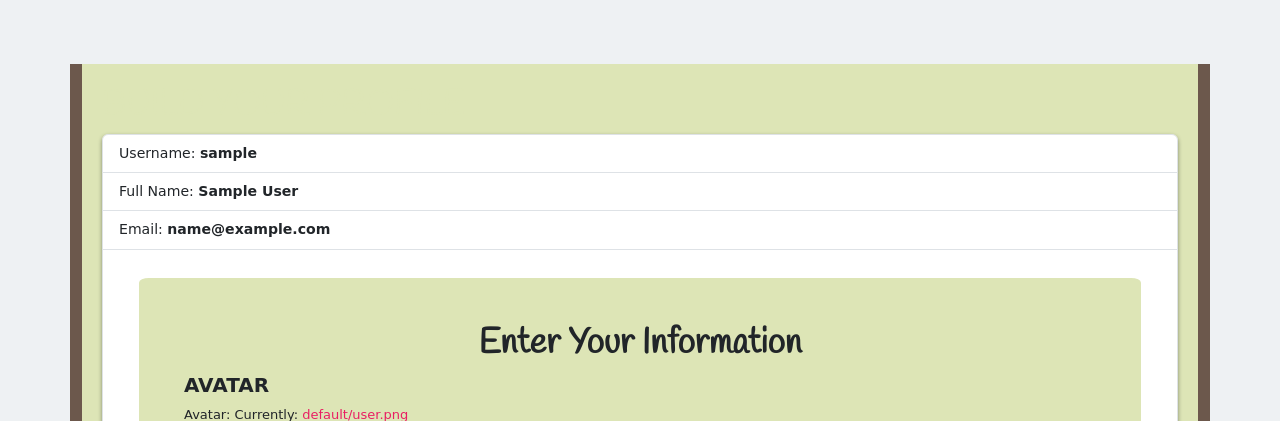
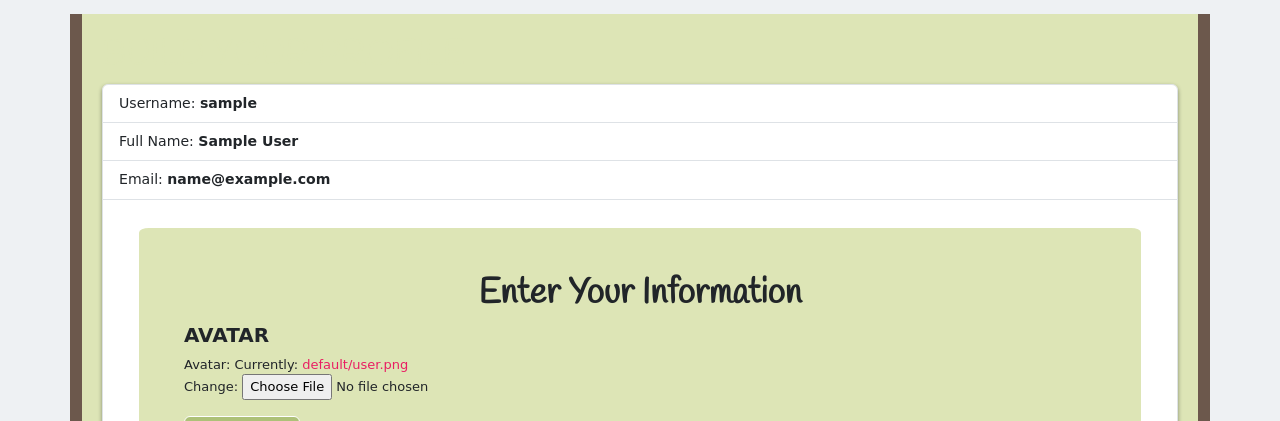
Before and after one commit to ao994/plant-pals, a Django app: page /myprofile/ in a window 1280 px wide. Shown: the part 56-477 px from the top of the page. Run offline with Django 3.2, Linux system fonts and the light colour scheme; the visitor is signed in with stand-in values (Sample User, id 1); data comes from the database, SQL or seed files in the repository; some libraries are stand-ins or nearby versions; some web fonts are replaced.

Commit message:
deleted gap at top of profile.html
deleted old quick fix to stop over lap that is not needed anymore.

```diff
--- a/Code/plant-pals/profile_of_user/templates/profile.html
+++ b/Code/plant-pals/profile_of_user/templates/profile.html
@@ -4,8 +4,6 @@
 {% block profileactive %} active {% endblock profileactive %}
 
 {% block body %}
-<!-- add space to the top to stop weird overlap -->
-<div style="height: 50px;"></div>
 
 <!-- display all messages -->
 {% for message in messages %}
```
